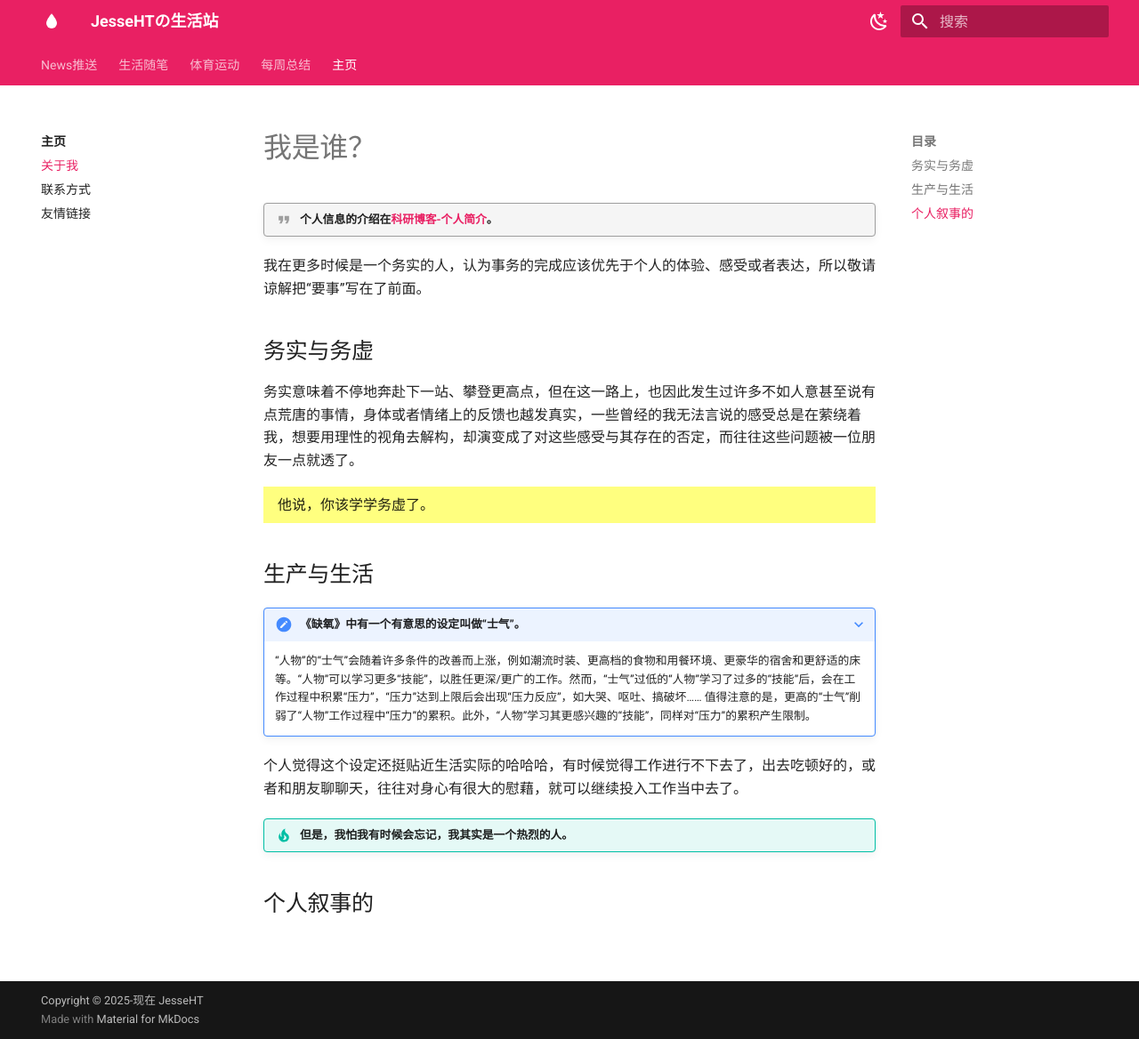
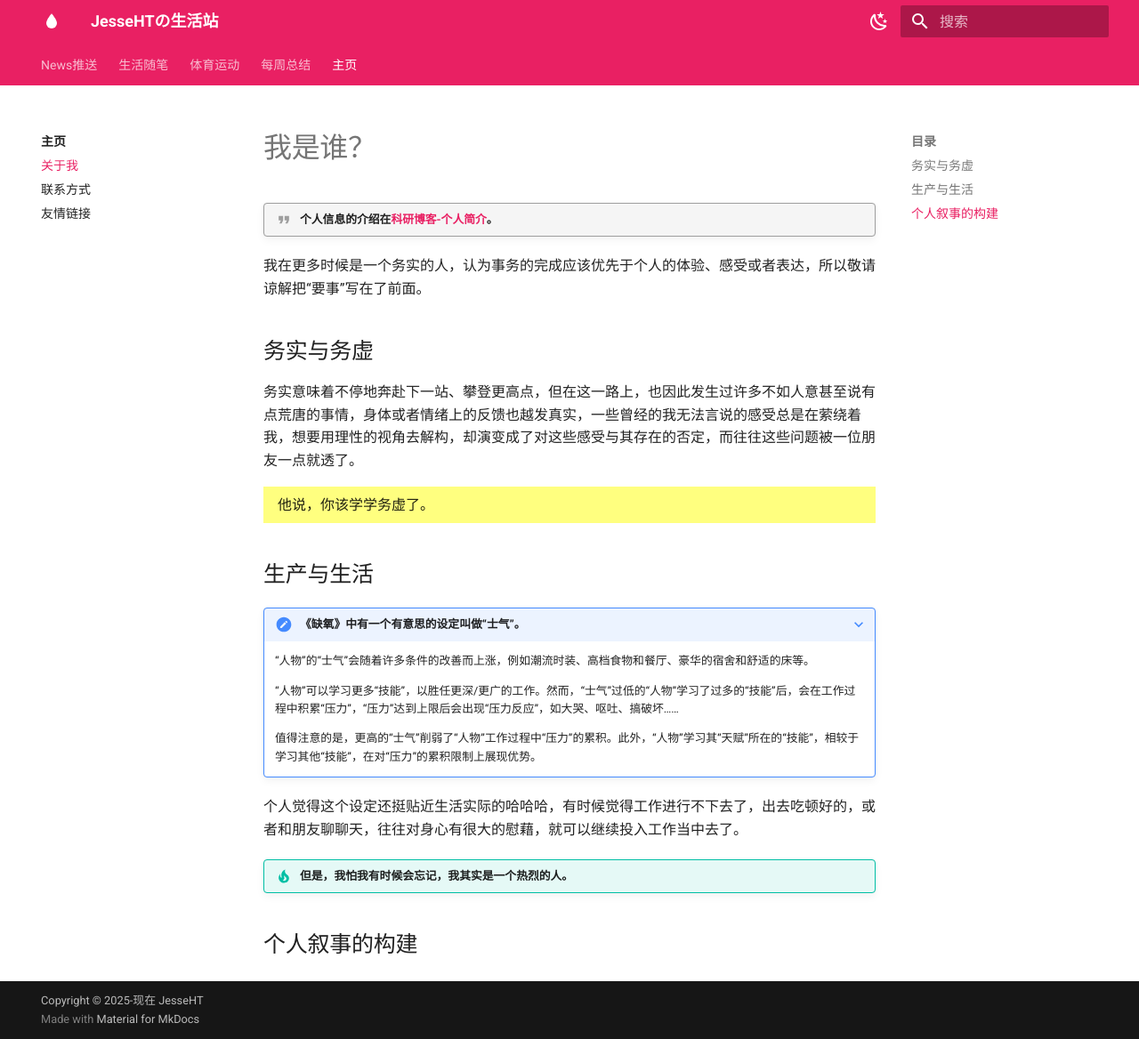
Before and after one commit to JesseHaoTian/HTLife, an MkDocs documentation site: the page built from docs/2About_Me.md, in a window 1280 px wide and 1168 px high. Shown: the whole window at 89% size. Built offline with MkDocs 1.6.1 and Material for MkDocs 9.7.7, drawn with Linux system fonts in a browser that asks for light colours.

Commit message:
2025-03-30_17:08:34 update

```diff
--- a/docs/2About_Me.md
+++ b/docs/2About_Me.md
@@ -17,11 +17,15 @@
 ## 生产与生活
 
 ???+ note "《缺氧》中有一个有意思的设定叫做“士气”。"
-    “人物”的“士气”会随着许多条件的改善而上涨，例如潮流时装、更高档的食物和用餐环境、更豪华的宿舍和更舒适的床等。“人物”可以学习更多“技能”，以胜任更深/更广的工作。然而，“士气”过低的“人物”学习了过多的“技能”后，会在工作过程中积累“压力”，“压力”达到上限后会出现“压力反应”，如大哭、呕吐、搞破坏……
-    值得注意的是，更高的“士气”削弱了“人物”工作过程中“压力”的累积。此外，“人物”学习其更感兴趣的“技能”，同样对“压力”的累积产生限制。
+
+    “人物”的“士气”会随着许多条件的改善而上涨，例如潮流时装、高档食物和餐厅、豪华的宿舍和舒适的床等。
+
+    “人物”可以学习更多“技能”，以胜任更深/更广的工作。然而，“士气”过低的“人物”学习了过多的“技能”后，会在工作过程中积累“压力”，“压力”达到上限后会出现“压力反应”，如大哭、呕吐、搞破坏……
+
+    值得注意的是，更高的“士气”削弱了“人物”工作过程中“压力”的累积。此外，“人物”学习其“天赋”所在的“技能”，相较于学习其他“技能”，在对“压力”的累积限制上展现优势。
 
 个人觉得这个设定还挺贴近生活实际的哈哈哈，有时候觉得工作进行不下去了，出去吃顿好的，或者和朋友聊聊天，往往对身心有很大的慰藉，就可以继续投入工作当中去了。
 
 !!! tip "但是，我怕我有时候会忘记，我其实是一个热烈的人。"
 
-## 个人叙事的
+## 个人叙事的构建
```
